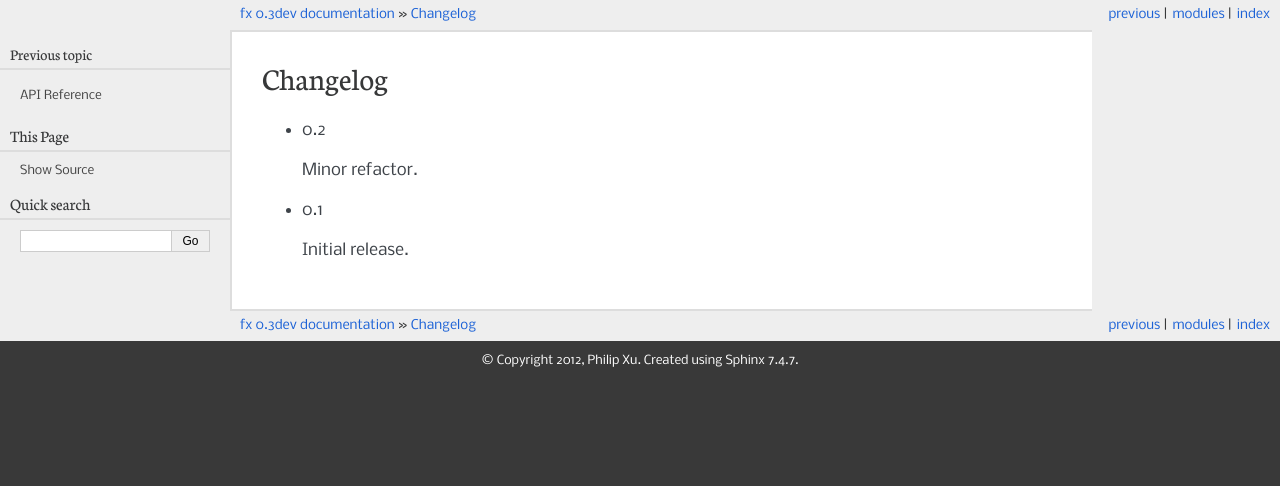
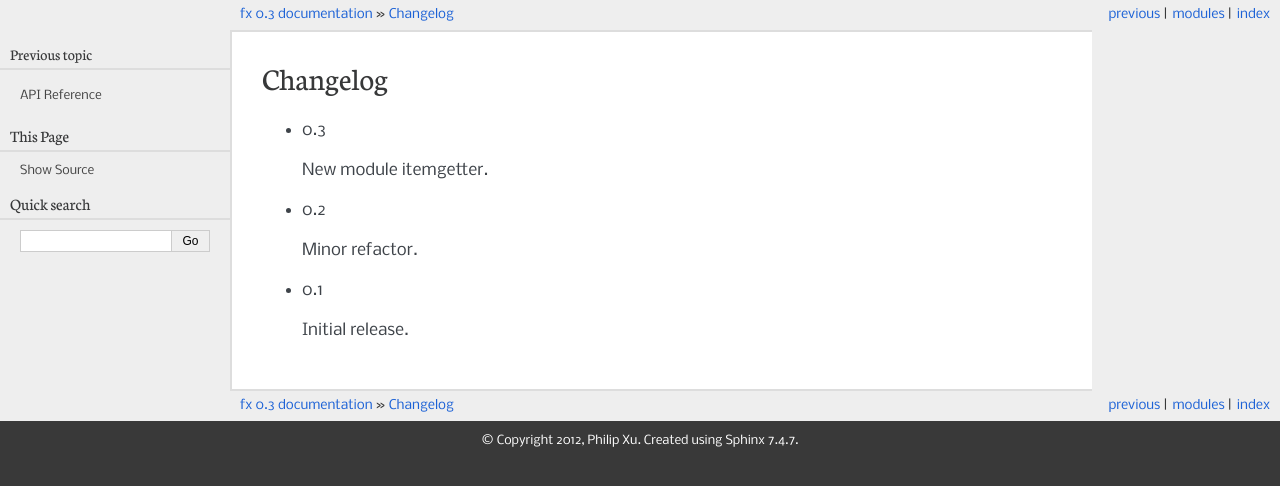
Before and after one commit to pyx/fx, a Sphinx documentation site: the page built from docs/changelog.rst, in a window 1280 px wide. Shown: the top 486 px of the page. Built offline with Sphinx 7.4.7, drawn with Linux system fonts in a browser that asks for light colours.

Commit message:
Bumped version number to 0.3

```diff
--- a/docs/changelog.rst
+++ b/docs/changelog.rst
@@ -1,6 +1,10 @@
 =========
 Changelog
 =========
+
+- 0.3
+
+  New module itemgetter.
 
 - 0.2
 
--- a/fx/__init__.py
+++ b/fx/__init__.py
@@ -6,7 +6,7 @@
 __all__ = ['_', 'Function', 'compose', 'f', 'flip', 'x']
 
 __version__ = (0, 3)
-__release__ = 'dev'
+__release__ = ''
 
 VERSION = '%d.%d' % __version__ + __release__
 
```
